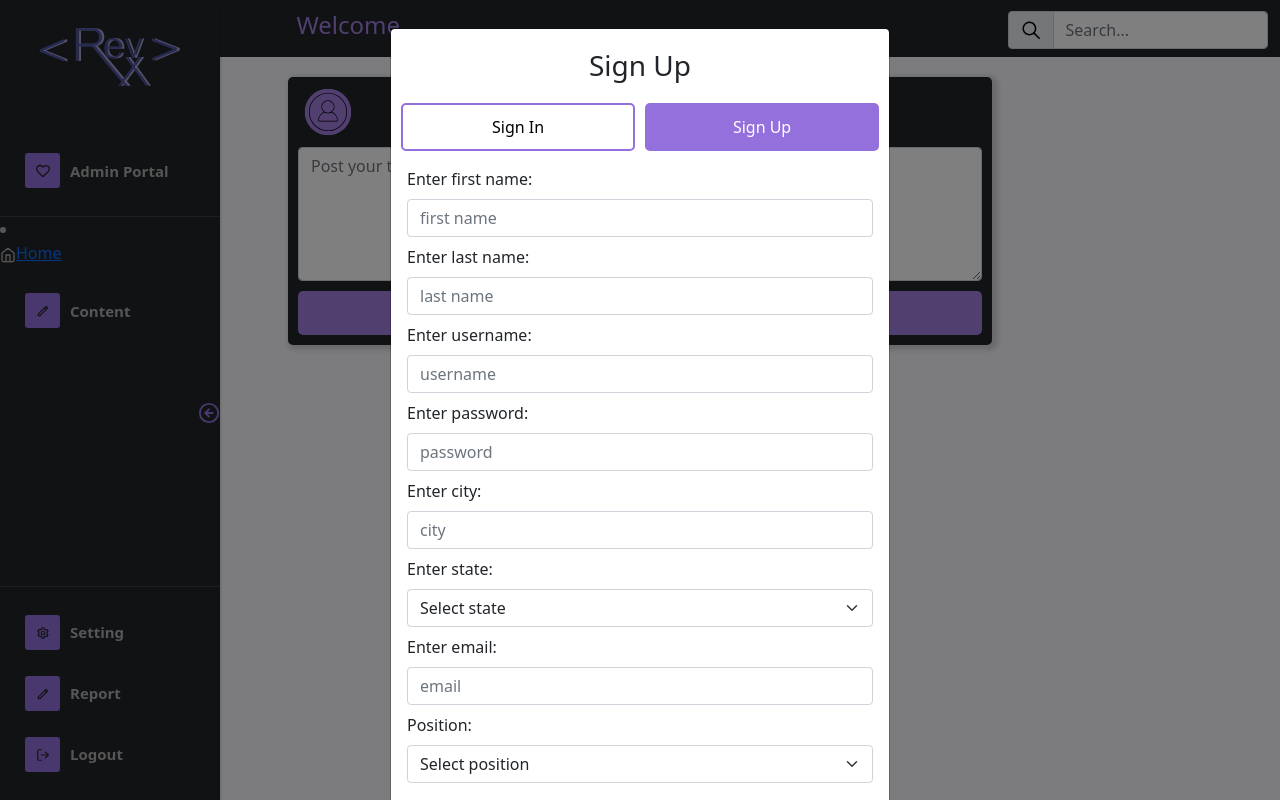
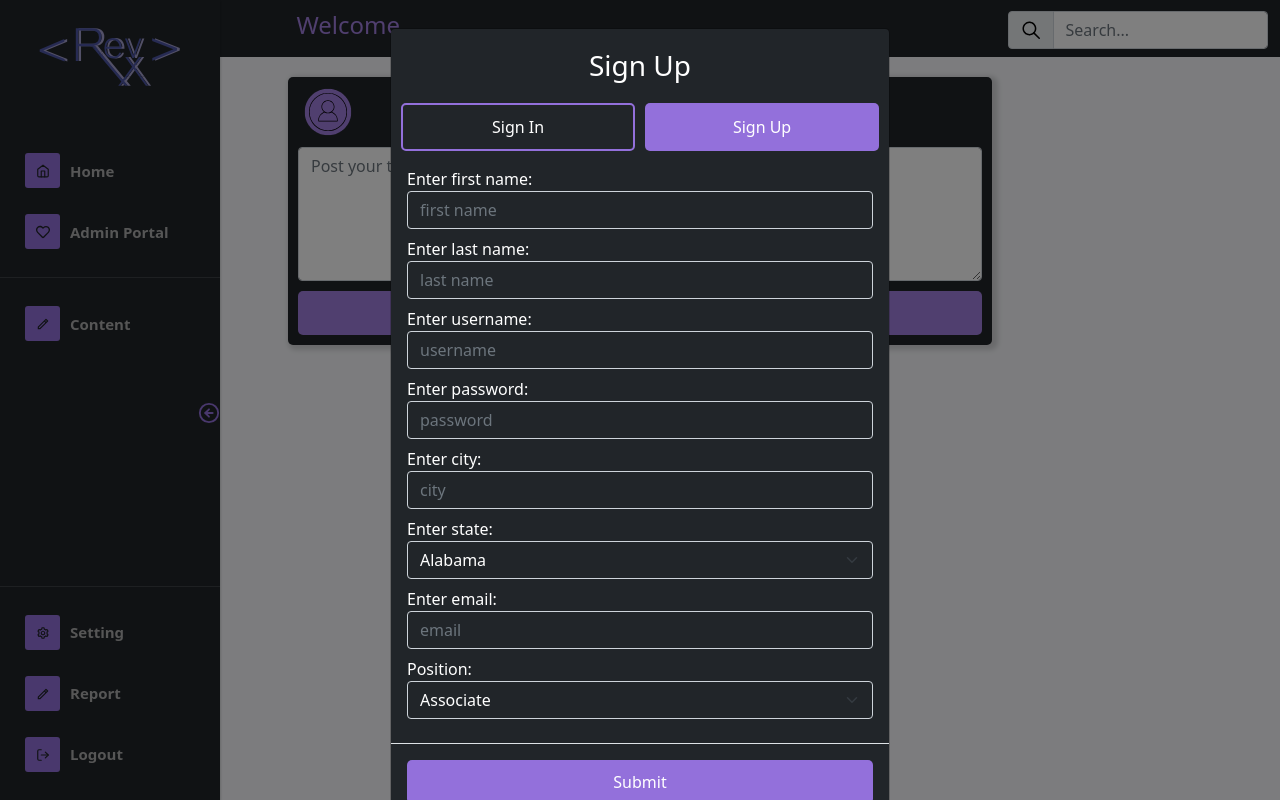
Before and after one commit to StefWebDesigner/RevX, a React (Create React App) app in the folder projectapp/: page / in a window 1280 px wide. Both pictures are taken after typing "Sample", "Sample123" into the empty fields and a click on the button "Sign Up". Built offline with nearby package versions, Linux system fonts and the light colour scheme; no server answers.

Commit message:
login dark mode

```diff
--- a/projectapp/src/components/home/Home.js
+++ b/projectapp/src/components/home/Home.js
@@ -15,6 +15,7 @@ const Home = () => {
 
     return (
         <>
+
             <Login
                 showLogin={showLogin}
                 setShowLogin={setShowLogin}
--- a/projectapp/src/components/home/Main.js
+++ b/projectapp/src/components/home/Main.js
@@ -10,7 +10,6 @@ const Main = () => {
         <>
             <Header />
             <PostInput />
-
         </>
     );
 };
--- a/projectapp/src/components/navbar/Navbar.js
+++ b/projectapp/src/components/navbar/Navbar.js
@@ -62,6 +62,9 @@ const Navbar = ({setShowLogin}) => {
                         {/*CHANGE MENU ICON SHAPE*/}
 
                         <Menu >
+                            <MenuItem active={true} icon={<FiHome />}>
+                                <Link to="/">Home</Link>
+                            </MenuItem>
                             <MenuItem icon={<FaRegHeart/>}>
                                 <Link to="/admin">Admin Portal</Link>
                             </MenuItem>
@@ -72,9 +75,6 @@ const Navbar = ({setShowLogin}) => {
 
                     {/*CONTAIN MAIN NAV CONTENT*/}
                     <SidebarContent>
-                      <MenuItem active={true} icon={<FiHome />}>
-                                <Link to="/">Home</Link>
-                            </MenuItem>
                         <Menu iconShape="square">
                             <MenuItem icon={<RiPencilLine/>}>
                                 <a href="#">Content</a>
@@ -92,7 +92,7 @@ const Navbar = ({setShowLogin}) => {
                             </MenuItem>
 
                             <MenuItem icon={<RiPencilLine/>}>
-                                <a onClick="">Report</a>
+                                <a href="#">Report</a>
                             </MenuItem>
                             <MenuItem icon={<FiLogOut/>}>
                                 <Link to="/" onClick={() => logout()}>Logout</Link>
--- a/projectapp/src/components/users-comps/Login.js
+++ b/projectapp/src/components/users-comps/Login.js
@@ -76,16 +76,17 @@ function Login(props) {
             size="md"
             aria-labelledby="contained-modal-title-vcenter"
             centered
+            contentClassName="form-dark"
         >
             <Form id="loginform" onSubmit={handleSubmit}>
-                <Modal.Header bsPrefix="formheading">
+                <Modal.Header bsPrefix="formheading-dark">
                     {/* <Modal.Header> */}
                     <h3>Sign In</h3>
                     <div className="formbuttons">
                         <button className="selectedbutton" disabled>
                             Sign In
                         </button>
-                        <button className="unselectedbutton" onClick={changeForm}>
+                        <button className="unselectedbutton-dark" onClick={changeForm}>
                             Sign Up
                         </button>
                     </div>
@@ -93,13 +94,13 @@ function Login(props) {
 
                 <Modal.Body>
                     <Form.Group className="mb-2">
-                        <Form.Label>Enter username: </Form.Label>
-                        <Form.Control type="text" name="username" placeholder="username" required />
+                        <Form.Label bsPrefix="form-dark">Enter username: </Form.Label>
+                        <Form.Control bsPrefix="form-control form-dark" type="text" name="username" placeholder="username" required />
                         {renderErrorMessage("uname")}
                     </Form.Group>
                     <Form.Group className="mb-2">
-                        <Form.Label>Enter password: </Form.Label>
-                        <Form.Control type="password" name="password" placeholder="password" required />
+                        <Form.Label bsPrefix="form-dark">Enter password: </Form.Label>
+                        <Form.Control bsPrefix="form-control form-dark" type="password" name="password" placeholder="password" required />
                         {renderErrorMessage("pass")}
                     </Form.Group>
                 </Modal.Body>
--- a/projectapp/src/components/users-comps/Signup.js
+++ b/projectapp/src/components/users-comps/Signup.js
@@ -109,12 +109,13 @@ const Signup = (props) => {
             size="md"
             aria-labelledby="contained-modal-title-vcenter"
             centered
+            contentClassName="form-dark"
         >
             <Form id="regform" onSubmit={handleSubmit}>
-                <Modal.Header bsPrefix="formheading">
+                <Modal.Header bsPrefix="formheading-dark">
                     <h3>Sign Up</h3>
                     <div className="formbuttons">
-                        <button className="unselectedbutton" onClick={changeForm}>
+                        <button className="unselectedbutton-dark" onClick={changeForm}>
                             Sign In
                         </button>
                         <button className="selectedbutton" disabled>
@@ -125,33 +126,33 @@ const Signup = (props) => {
 
                 <Modal.Body>
                     <Form.Group className="mb-2">
-                        <Form.Label>Enter first name: </Form.Label>
-                        <Form.Control type="text" name="first" placeholder="first name" required />
+                        <Form.Label bsPrefix="form-dark">Enter first name: </Form.Label>
+                        <Form.Control bsPrefix="form-control form-dark" type="text" name="first" placeholder="first name" required />
                         {renderErrorMessage("fullname")}
                     </Form.Group>
                     <Form.Group className="mb-2">
-                        <Form.Label>Enter last name: </Form.Label>
-                        <Form.Control type="text" name="last" placeholder="last name" required />
+                        <Form.Label bsPrefix="form-dark">Enter last name: </Form.Label>
+                        <Form.Control bsPrefix="form-control form-dark" type="text" name="last" placeholder="last name" required />
                         {renderErrorMessage("fullname")}
                     </Form.Group>
                     <Form.Group className="mb-2">
-                        <Form.Label>Enter username: </Form.Label>
-                        <Form.Control type="text" name="username" placeholder="username" required />
+                        <Form.Label bsPrefix="form-dark">Enter username: </Form.Label>
+                        <Form.Control bsPrefix="form-control form-dark" type="text" name="username" placeholder="username" required />
                         {renderErrorMessage("unameused")}
                     </Form.Group>
                     <Form.Group className="mb-2">
-                        <Form.Label>Enter password: </Form.Label>
-                        <Form.Control type="password" name="password" placeholder="password" required />
+                        <Form.Label bsPrefix="form-dark">Enter password: </Form.Label>
+                        <Form.Control bsPrefix="form-control form-dark" type="password" name="password" placeholder="password" required />
                         {renderErrorMessage("pass")}
                     </Form.Group>
                     <Form.Group className="mb-2">
-                        <Form.Label>Enter city: </Form.Label>
-                        <Form.Control type="text" name="city" placeholder="city" required />
+                        <Form.Label bsPrefix="form-dark">Enter city: </Form.Label>
+                        <Form.Control bsPrefix="form-control form-dark" type="text" name="city" placeholder="city" required />
                     </Form.Group>
                     <Form.Group className="mb-2">
-                        <Form.Label>Enter state: </Form.Label>
-                        <Form.Select aria-label="Choose state" name="state">
-                            <option>Select state</option>
+                        <Form.Label bsPrefix="form-dark">Enter state: </Form.Label>
+                        <Form.Select bsPrefix="form-select form-dark" aria-label="Choose state" name="state">
+                            <option disabled>Select state</option>
                             <option value="AL">Alabama</option>
                             <option value="AK">Alaska</option>
                             <option value="AZ">Arizona</option>
@@ -205,13 +206,13 @@ const Signup = (props) => {
                         </Form.Select>
                     </Form.Group>
                     <Form.Group className="mb-2">
-                        <Form.Label>Enter email: </Form.Label>
-                        <Form.Control type="email" name="email" placeholder="email" required />
+                        <Form.Label bsPrefix="form-dark">Enter email: </Form.Label>
+                        <Form.Control bsPrefix="form-control form-dark" type="email" name="email" placeholder="email" required />
                     </Form.Group>
                     <Form.Group className="mb-2">
-                        <Form.Label>Position: </Form.Label>
-                        <Form.Select aria-label="Choose position" name="account">
-                            <option>Select position</option>
+                        <Form.Label bsPrefix="form-dark">Position: </Form.Label>
+                        <Form.Select bsPrefix="form-select form-dark" aria-label="Choose position" name="account" placeholder="Select position">
+                            <option disabled>Select position</option>
                             <option value="associate">Associate</option>
                             <option value="admin">Admin</option>
                         </Form.Select>
--- a/projectapp/src/components/users-comps/forms.css
+++ b/projectapp/src/components/users-comps/forms.css
@@ -1,6 +1,26 @@
 /* Login/Registration Form */
+.form-dark{
+    background-color: #212529;
+    color:white;
+}
+.formheading-dark {
+    color: white;
+    text-align: center;
+    padding: 20px 5px 0 5px;
+    border-radius: 2px;
+}
+.unselectedbutton-dark {
+    width: 50%;
+    padding: 10px;
+    margin: 10px 5px 0 5px;
+    border: mediumpurple solid 2px;
+    background-color: transparent;
+    border-radius: 5px;
+    color: white;
+}
+
 .formheading {
-    color: #212529;
+    color:#212529;
     text-align: center;
     padding: 20px 5px 0 5px;
     border-radius: 2px;
@@ -28,7 +48,7 @@
     padding: 10px;
     margin: 10px 5px 0 5px;
     border: mediumpurple solid 2px;
-    background-color: white;
+    background-color: transparent;
     border-radius: 5px;
     color: black;
 }
--- a/projectapp/src/custom.css
+++ b/projectapp/src/custom.css
@@ -201,6 +201,11 @@
     margin-top: 3px;
 }
 
+.form-dark {
+    background-color: #212529;
+    color: white;
+}
+
 #root {
     height: 100vh;
     background-color: #F8F9FC;
```
